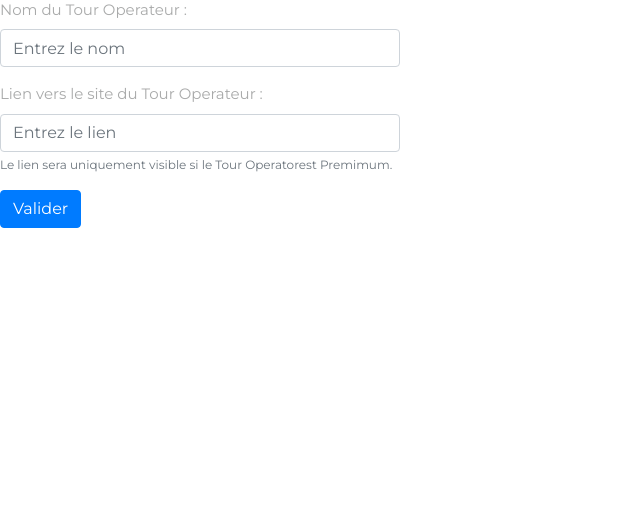
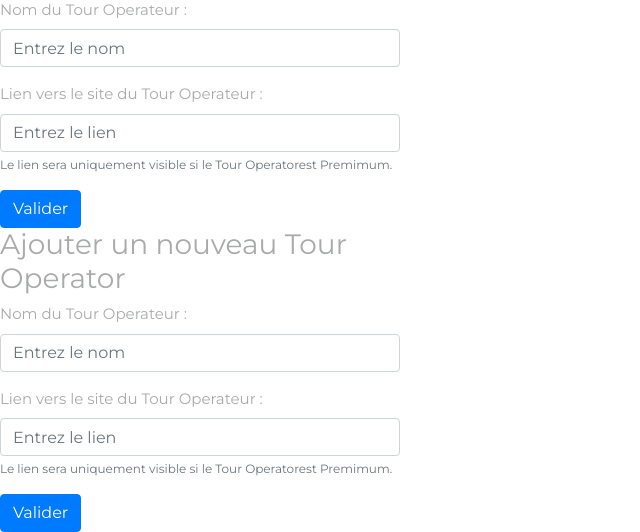
Before and after one commit to Mickael42/ComparOperator, a PHP site: page /pages/admin.php in a window 1280 px wide. Shown: the part 295-827 px from the top of the page, without its empty margins (0-640 px from the left). Before the commit the page ends 523 px from the top, so only its background shows below. Run offline with PHP 8.4, Linux system fonts and the light colour scheme.

Commit message:
fin journée 2

```diff
--- a/htdocs/assets/css/style.css
+++ b/htdocs/assets/css/style.css
@@ -139,7 +139,8 @@ footer{
 
 }
 
-.formAddNewTO{
+/* Style partie Admin */
+.formAdmin{
   text-align: left;
   width : 400px;
 
--- a/htdocs/layout/addTourOperatorProcessing.php
+++ b/htdocs/layout/addTourOperatorProcessing.php
@@ -20,5 +20,4 @@ foreach ($allOperator as $operator) {
 }
 
 $bdd->createTourOperator($nameTourOperator, $linkTourOperator);
-
 header('Location: ../pages/admin.php');
--- a/htdocs/pages/admin.php
+++ b/htdocs/pages/admin.php
@@ -14,14 +14,35 @@
 
 <body>
 
-    <div class="formAddNewTO">
+<!-- forumaire pour l'ajout d'un nouveau TO  -->
+    <div class="formAdmin">
         <h3>Ajouter un nouveau Tour Operator</h3>
         <?php  if (isset($_GET['error']))
                 {
                   echo '<span class="text-danger">Ce tour opérateur est déjà enregistré dans la base de donnée !</span>';
                 };
                 ?>
+        <form action="../layout/addTourOperatorProcessing.php" method="post">
+            <div class="form-group">
+                <label for="nameTourOperator">Nom du Tour Operateur :</label>
+                <input type="text" name="nameTourOperator" class="form-control" id="nameTourOperator" placeholder="Entrez le nom" required>
+            </div>
+            <div class="form-group">
+                <label for="linkTourOperator">Lien vers le site du Tour Operateur : </label>
+                <input type="text" class="form-control" name="linkTourOperator" id="linkTourOperator" placeholder="Entrez le lien" required>
+                <small id="linkTourOperatorHelp" class="form-text text-muted">Le lien sera uniquement visible si le Tour Operatorest Premimum.</small>
+            </div>
+            <button type="submit" class="btn btn-primary">Valider</button>
+        </form>
+    </div>
 
+    <div class="formAdmin">
+        <h3>Ajouter un nouveau Tour Operator</h3>
+        <?php  if (isset($_GET['error']))
+                {
+                  echo '<span class="text-danger">Ce tour opérateur est déjà enregistré dans la base de donnée !</span>';
+                };
+                ?>
         <form action="../layout/addTourOperatorProcessing.php" method="post">
             <div class="form-group">
                 <label for="nameTourOperator">Nom du Tour Operateur :</label>
@@ -38,6 +59,7 @@
 
 
 
+
 </body>
 
 
--- a/htdocs/pages/main.php
+++ b/htdocs/pages/main.php
@@ -8,7 +8,6 @@ function chargerClass($class)
     require "../partials/classes/" . $class . ".php";
 }
 spl_autoload_register('chargerClass');
-
 $bdd = new Manager('127.0.0.1');
 ?>
 
```
Also changed, not shown: htdocs/layout/manager.php (+7 -3 lines).
